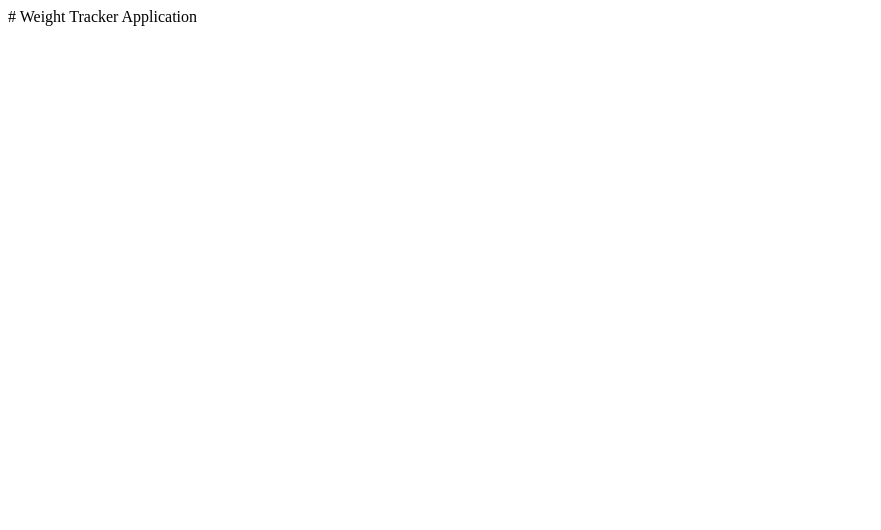
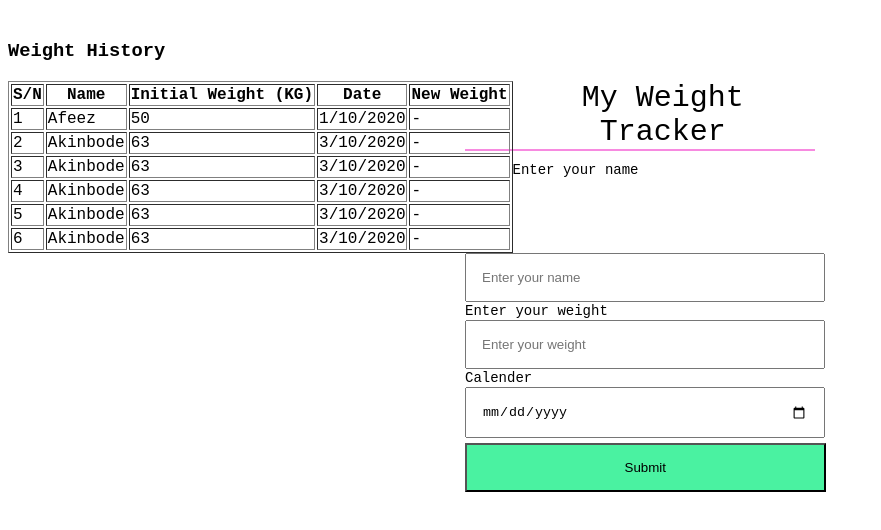
Before and after one commit to tundek/WeightTracker, a plain HTML site: page index.html in a window 1280 px wide. Shown: the whole page, without its empty margins (0-881 px from the left). Drawn offline with Linux system fonts and the light colour scheme.

Commit message:
First Commit

```diff
--- a/index.html
+++ b/index.html
@@ -1 +1,118 @@
-# Weight Tracker Application
+<!DOCTYPE html>
+<html>
+<head>
+    <title>Weight Tracker</title>
+
+    <style>
+        body {
+            font-size: 16px;
+            font-family: 'Courier New', Courier, monospace;
+        }
+        .container {
+            margin-top: 40px;
+        }
+        form {
+            width: 350px;
+            margin: auto;
+
+        }
+        input[type=date],input[type=text], input[type=number] {
+            width: 93%;
+            padding: 15px;
+        }
+
+        button {
+            width: 103%;
+            padding: 15px;
+            margin-top: 5px;
+            background: #4AF2A1;
+        }
+
+        label {
+            font-size: 14px;
+            margin-bottom: 20px;
+        }
+
+        legend {
+            text-align: center;
+            font-size: 30px;
+            margin-bottom: 10px;
+            border-bottom: 2px solid #F78AE0;
+        }
+
+        table {
+            float: left;
+        }
+    </style>
+</head>
+<body>
+
+    <div class="container">
+        <h3>Weight History</h3>
+        <table border="1">
+            <tr>
+                <th>S/N</th>
+                <th>Name</th>
+                <th>Initial Weight (KG)</th>
+                <th>Date</th>
+                <th>New Weight</th>
+            </tr>
+            <tr>
+                <td>1</td>
+                <td>Afeez</td>
+                <td>50</td>
+                <td>1/10/2020</td>
+                <td>-</td>
+            </tr>
+            <tr>
+                <td>2</td>
+                <td>Akinbode</td>
+                <td>63</td>
+                <td>3/10/2020</td>
+                <td>-</td>
+            </tr>
+            <tr>
+                <td>3</td>
+                <td>Akinbode</td>
+                <td>63</td>
+                <td>3/10/2020</td>
+                <td>-</td>
+            </tr>
+            <tr>
+                <td>4</td>
+                <td>Akinbode</td>
+                <td>63</td>
+                <td>3/10/2020</td>
+                <td>-</td>
+            </tr>
+            <tr>
+                <td>5</td>
+                <td>Akinbode</td>
+                <td>63</td>
+                <td>3/10/2020</td>
+                <td>-</td>
+            </tr>
+            <tr>
+                <td>6</td>
+                <td>Akinbode</td>
+                <td>63</td>
+                <td>3/10/2020</td>
+                <td>-</td>
+            </tr>
+        </table>
+    </div>
+    <form>
+        <legend>My Weight Tracker</legend>
+        <label>Enter your name</label><input type="text" placeholder="Enter your name"><br>
+        <label>Enter your weight</label><input type="number" placeholder="Enter your weight"><br>
+        <label>Calender</label><input type="date">
+        <button>Submit</button>
+    </form>
+
+
+
+
+
+
+</body>
+</html>
```
